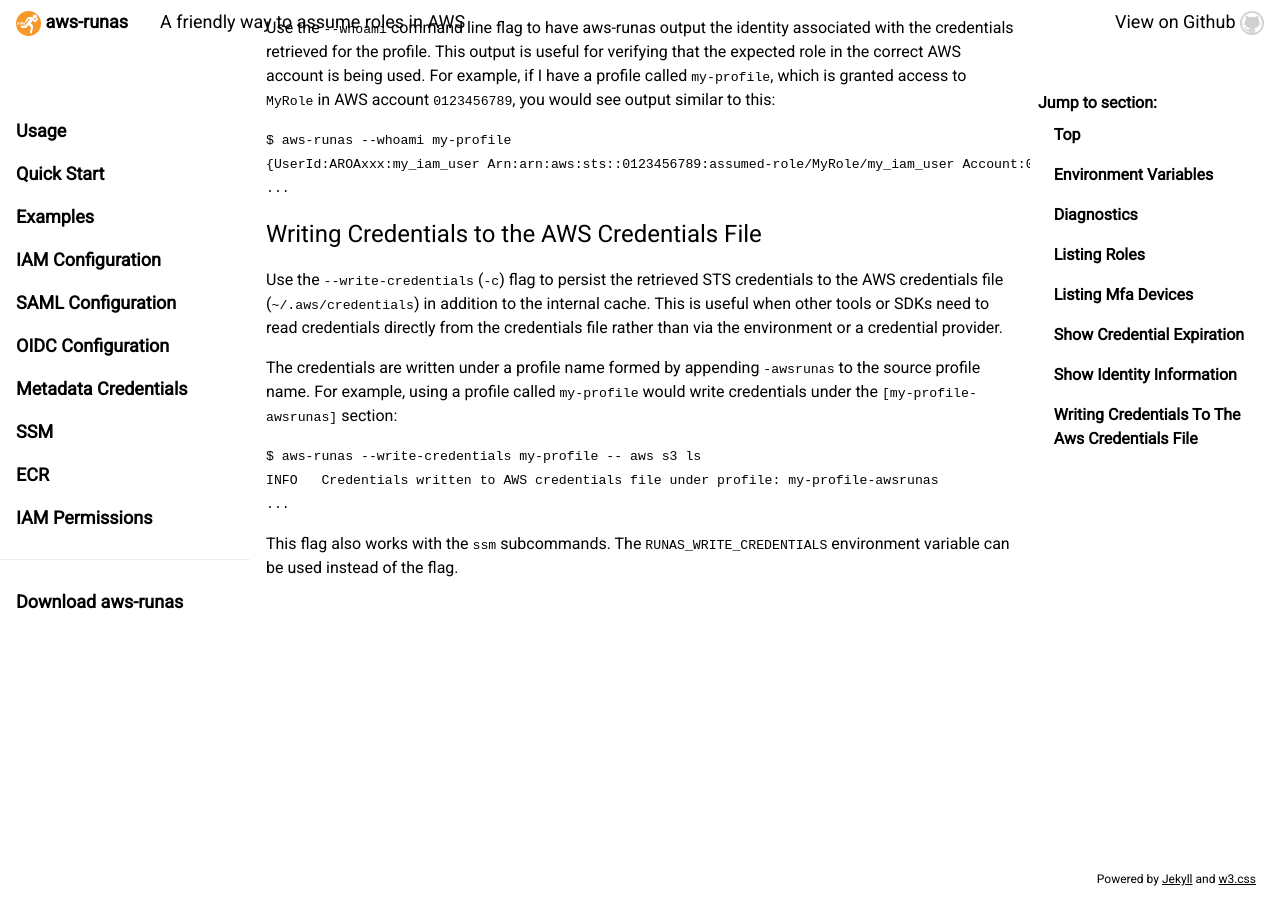
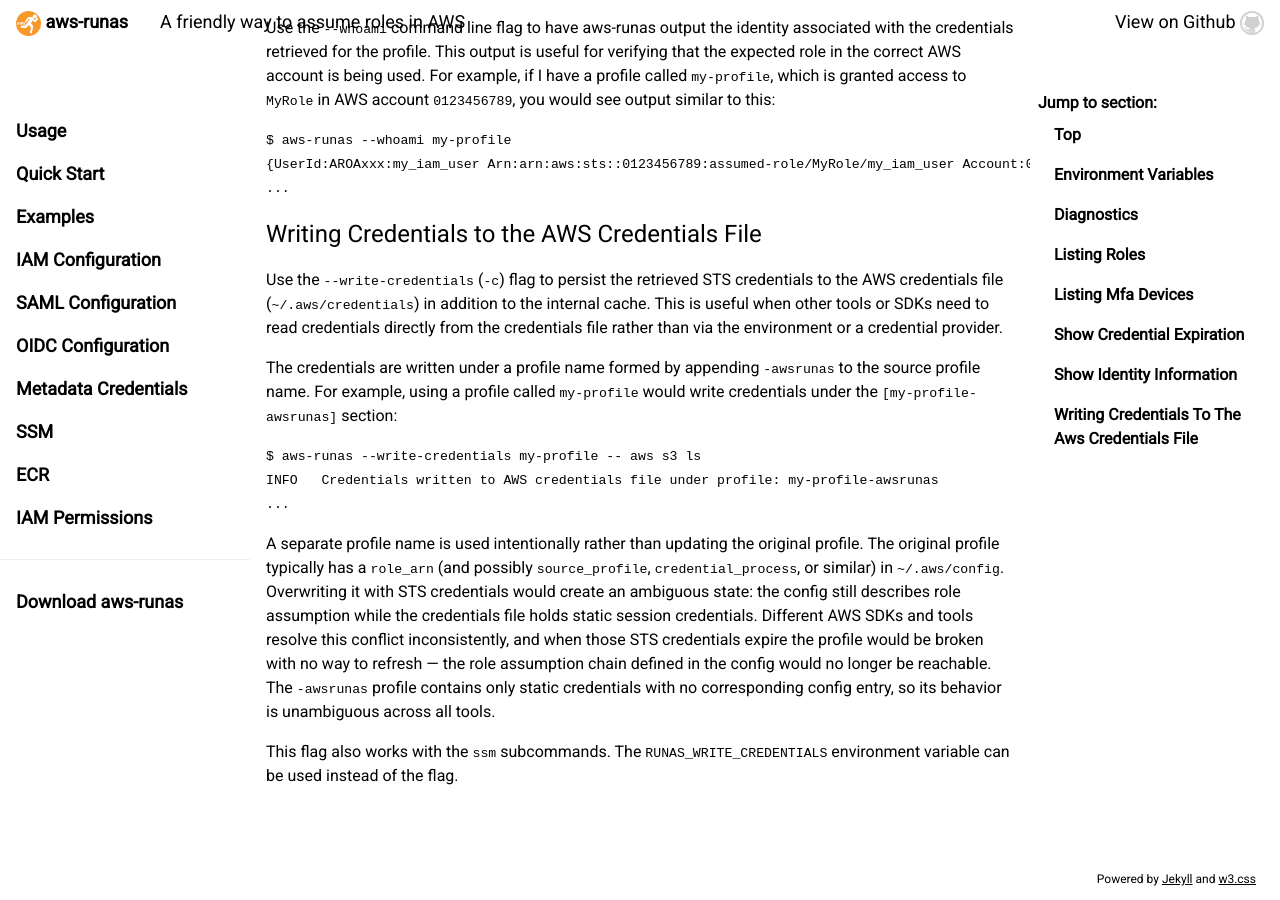
Before and after one commit to mmmorris1975/aws-runas, a Jekyll site: the page built from docs/usage.md, in a window 1280 px wide and 900 px high, scrolled down 3335 px. Built offline with Jekyll 4.4.1, drawn with Linux system fonts in a browser that asks for light colours; our own code applies the rules of GitHub Pages for plain Markdown files; comment, search, counter and statistics services are not loaded.

Commit message:
Update usage docs with more context for --write-credentials behavior
Provide a bit more detail for why the --write-credentials flag puts
credentials in a new credentials profile instead of updating an
existing one.  Using an existing profile with assume role credentials
can break things in interesting and unexpected ways.

````diff
--- a/docs/usage.md
+++ b/docs/usage.md
@@ -152,5 +152,13 @@
 ...
 ```
 
+A separate profile name is used intentionally rather than updating the original profile. The original profile
+typically has a `role_arn` (and possibly `source_profile`, `credential_process`, or similar) in `~/.aws/config`.
+Overwriting it with STS credentials would create an ambiguous state: the config still describes role assumption
+while the credentials file holds static session credentials. Different AWS SDKs and tools resolve this conflict
+inconsistently, and when those STS credentials expire the profile would be broken with no way to refresh — the
+role assumption chain defined in the config would no longer be reachable. The `-awsrunas` profile contains only
+static credentials with no corresponding config entry, so its behavior is unambiguous across all tools.
+
 This flag also works with the `ssm` subcommands. The `RUNAS_WRITE_CREDENTIALS` environment variable can be used
 instead of the flag.
````
